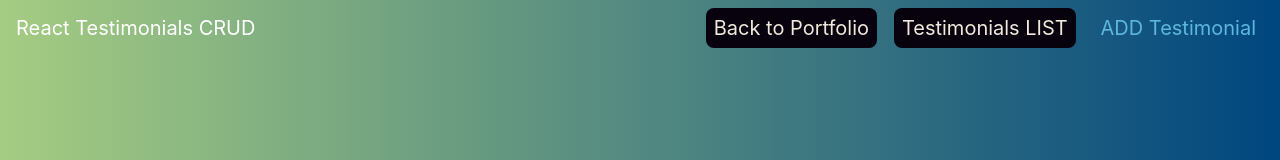
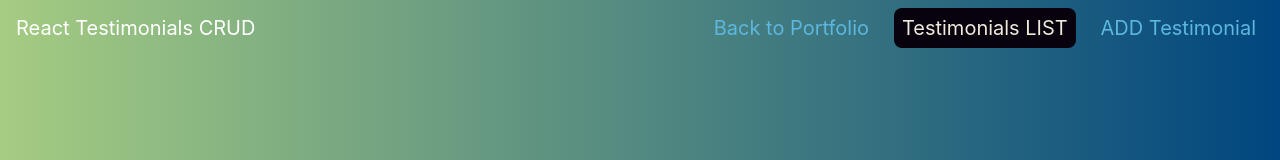
Before and after one commit to snsaleh1/dos-reactos, a React (Create React App) app: page / in a window 1280 px wide. Shown: the top 160 px of the page. Built offline with nearby package versions, Linux system fonts and the light colour scheme; no server answers.

Commit message:
changing port for presentation

```diff
--- a/package.json
+++ b/package.json
@@ -38,5 +38,5 @@
       "last 1 safari version"
     ]
   },
-  "proxy": "http://localhost:3001"
+  "proxy": "http://localhost:4001"
 }
--- a/server.js
+++ b/server.js
@@ -29,7 +29,7 @@ app.get('/*', function(req, res) {
     res.sendFile(path.join(__dirname, 'build', 'index.html'));
 });
 
-const port = process.env.PORT || 3001;
+const port = process.env.PORT || 4001;
 
 app.listen(port, function() {
   console.log(`Express app listening on port ${port}`);
--- a/src/pages/App/App.js
+++ b/src/pages/App/App.js
@@ -51,7 +51,7 @@ class App extends Component {
         <header className="App-header">
           React Testimonials CRUD
           <nav>
-            <NavLink exact to='/'>Back to Portfolio</NavLink>
+            <a href='https://localhost:3000'>Back to Portfolio</a>
             &nbsp;&nbsp;&nbsp;
             <NavLink exact to='/'>Testimonials LIST</NavLink>
             &nbsp;&nbsp;&nbsp;
```
